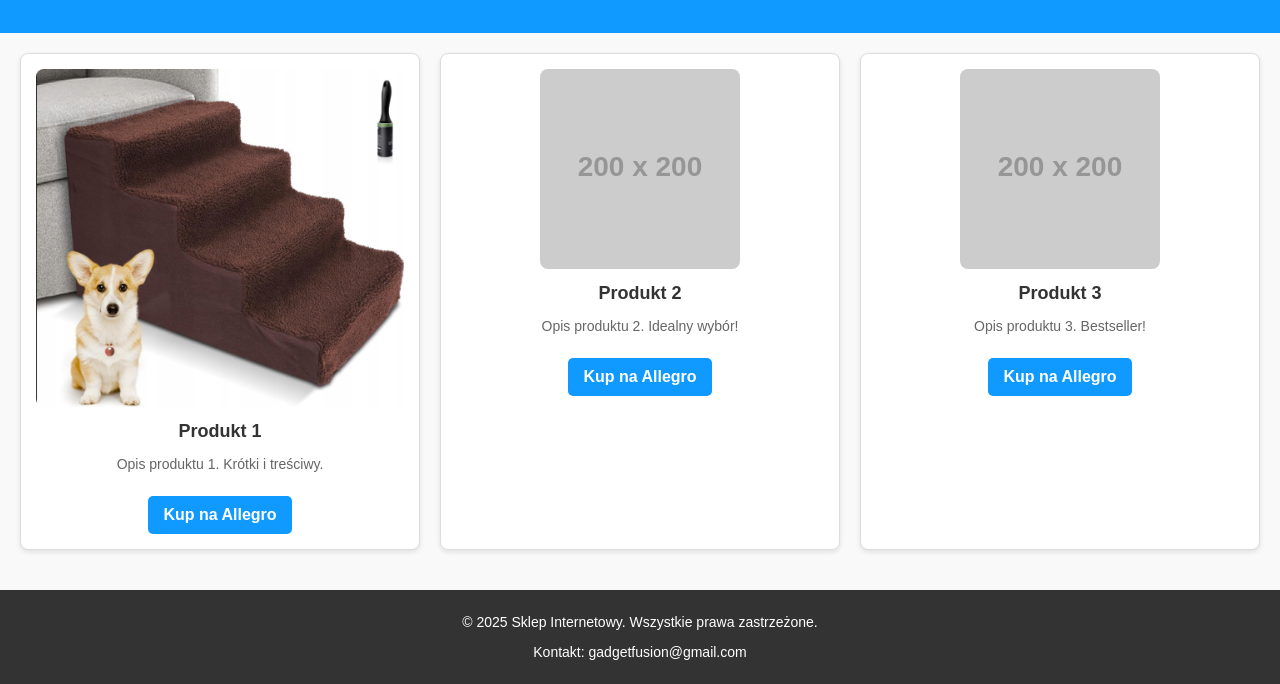
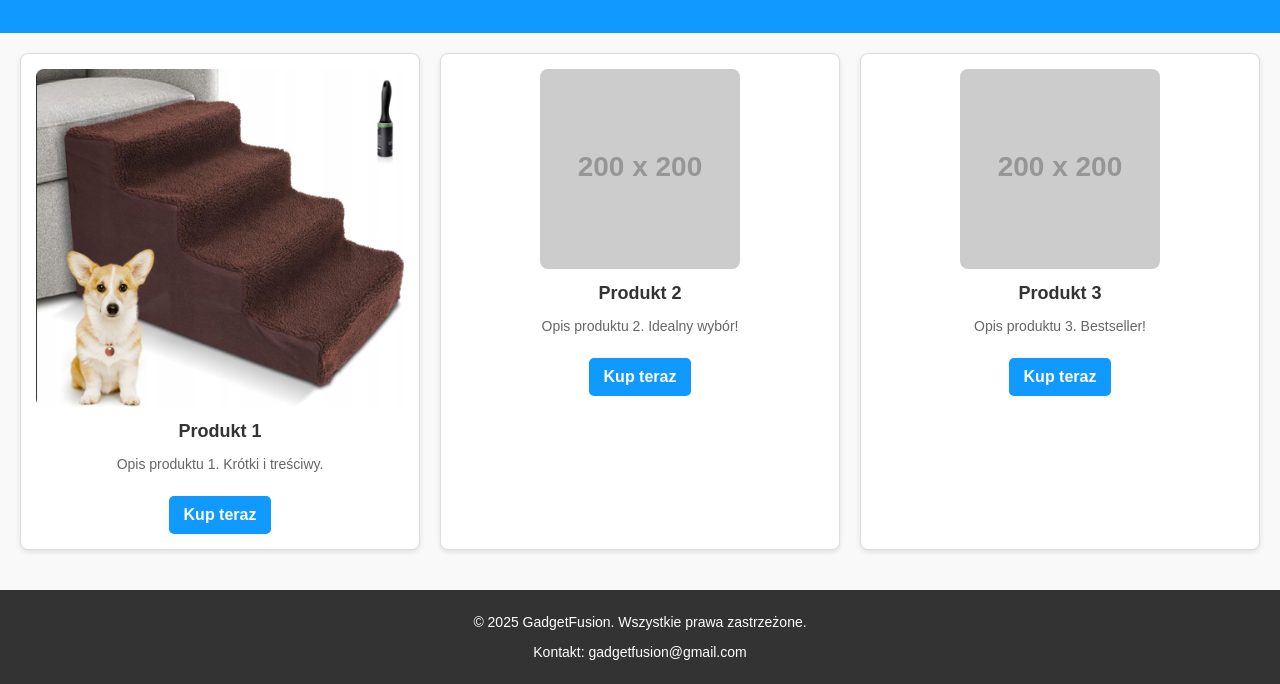
Before and after one commit to Sucha25/gadgetfusion, a plain HTML site: page index.html in a window 1280 px wide. Shown: the part 121-805 px from the top of the page. Drawn offline with Linux system fonts and the light colour scheme; placeholder pictures from the web are drawn by us.

Commit message:
Update index.html

```diff
--- a/index.html
+++ b/index.html
@@ -3,7 +3,7 @@
 <head>
     <meta charset="UTF-8">
     <meta name="viewport" content="width=device-width, initial-scale=1.0">
-    <title>Sklep Internetowy</title>
+    <title>Gadgetfusion</title>
     <link rel="stylesheet" href="style.css">
 </head>
 <body>
@@ -19,27 +19,27 @@
                 <img src="produkt1.png" alt="Produkt 1">
                 <h3>Produkt 1</h3>
                 <p>Opis produktu 1. Krótki i treściwy.</p>
-                <a href="https://allegro.pl/oferta/schody-dla-psa-ce-4-40-cm-5-kg-17148025523" target="_blank">Kup na Allegro</a>
+                <a href="https://allegro.pl/oferta/schody-dla-psa-ce-4-40-cm-5-kg-17148025523" target="_blank">Kup teraz</a>
             </div>
             <!-- Produkt 2 -->
             <div class="product">
                 <img src="https://via.placeholder.com/200" alt="Produkt 2">
                 <h3>Produkt 2</h3>
                 <p>Opis produktu 2. Idealny wybór!</p>
-                <a href="https://allegro.pl" target="_blank">Kup na Allegro</a>
+                <a href="https://allegro.pl" target="_blank">Kup teraz</a>
             </div>
             <!-- Produkt 3 -->
             <div class="product">
                 <img src="https://via.placeholder.com/200" alt="Produkt 3">
                 <h3>Produkt 3</h3>
                 <p>Opis produktu 3. Bestseller!</p>
-                <a href="https://allegro.pl/uzytkownik/ewa23200" target="_blank">Kup na Allegro</a>
+                <a href="https://allegro.pl/uzytkownik/ewa23200" target="_blank">Kup teraz</a>
             </div>
         </section>
     </main>
 
     <footer>
-        <p>&copy; 2025 Sklep Internetowy. Wszystkie prawa zastrzeżone.</p>
+        <p>&copy; 2025 GadgetFusion. Wszystkie prawa zastrzeżone.</p>
         <p>Kontakt: gadgetfusion@gmail.com</p>
     </footer>
 </body>
```
